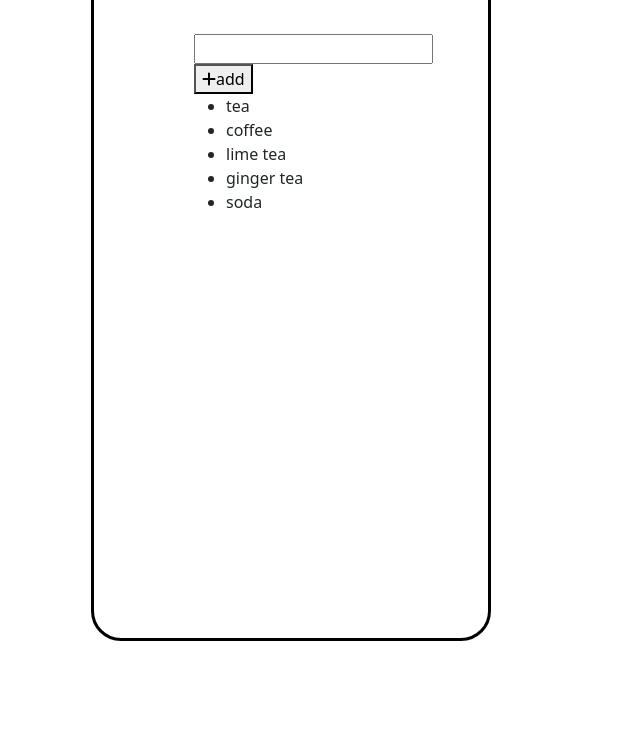
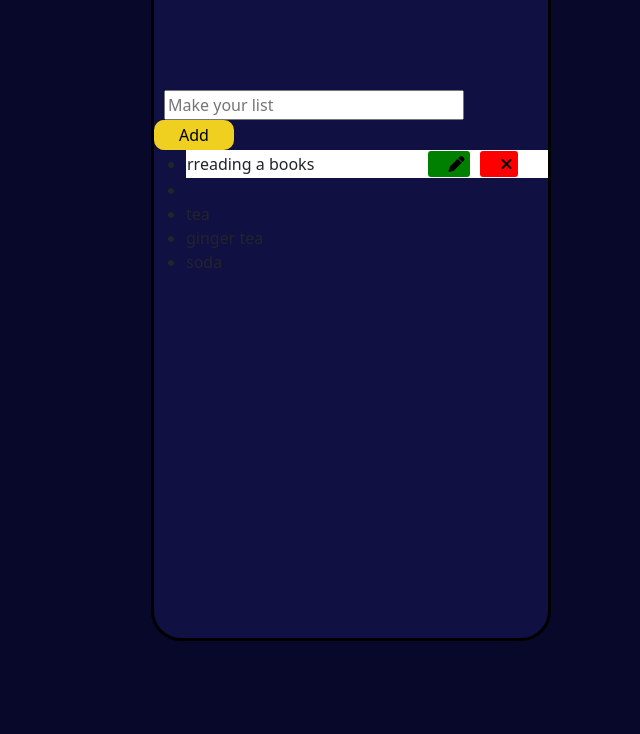
Before and after one commit to smpraneethkumar/project-of-JS, a plain HTML site: page project.html in a window 1280 px wide. Shown: the part 66-800 px from the top of the page, without its empty margins (349-989 px from the left). Drawn offline with nearby package versions, Linux system fonts and the light colour scheme.

Commit message:
all the css is over

```diff
--- a/project.html
+++ b/project.html
@@ -17,67 +17,70 @@
             crossorigin="anonymous"
         />
         <style>
-            .container{
+            body{
+                background-color: rgb(8, 8, 42);
+            }
+            #container{
+                background-color:  rgb(16, 16, 66);
                 border: 3px solid black;
-                align-items: center;
+
                 border-radius: 30px;
                 width: 400px;
                 height: 700px;
-                padding-top: 90px;
-                padding-left: 100px;
+                /* padding-top: 90px;
+                padding-left: 100px; */
                 margin-top: 7px;
+                margin-left: 500px;
+            }
+            #iadd{
+                border: 0cap;
+                background-color: rgb(239, 208, 33);
+                width: 80px;
+                height: 30px;
+                border-radius: 10px;
             }
 
-            /* #iadd{
-                border: 1px solid green;
-                padding: 10px;
-                margin-top: 50px;
-                width: 50px;
+            #listitems{
+                text-decoration: none;
+               }
+            #textinput{
+                margin-top: 100px;
+                margin-left: 10px;
+                width: 300px;
                 height: 30px;
-                border-radius: 30px;
-                background-color: orange;
-                color: white;
-            } */
-            .listitems{
-                text-decoration: none;            }
+
+            }
         </style>
     </head>
 
     <body>
-        <div class="container">
-            <input type="text" class="text">
-            <button id="iadd"><i class="fa-solid fa-plus"></i>add</button>
+        <div id="container">
+            <h2 style="color: white;text-align: center;">To Do List</h2>
+            <input type="text" id="textinput" placeholder="Make your list">
+            <button id="iadd">Add</button>
 
-             <ul class="listitems" >
-                <li>tea</li>
-                <li>coffee</li>
-                <li>lime tea</li>
+             <ul id="listitems" >
+                <li style="border: 1px solid white; background-color: white;"> rreading a books <button style="background-color: green;border-radius: 3px; border: green;margin-left: 110px; padding-left: 20px; align-items: center;"><i class="fa-solid fa-pen"></i></button><button style=" background-color: red;border-radius: 3px; border: red; margin-left: 10px;padding-left: 20px; text-align: center;"><i class="fa-solid fa-xmark"></i></button></li>
+                <li></li>
+                <li> tea</li>
                 <li>ginger tea</li>
                 <li>soda</li>
             </ul>
         </div>
        <script>
-        const text = document.querySelector(".text");
+        const text = document.getElementById("textinput");
 
 
-        const plue = document.getElementById("#iadd");
+        const add = document.getElementById("iadd");
 
 
-         const listitems = document.querySelector(".listitems");
+         const listitems = document.getElementById("listitems");
 
+        add.addEventListener("click",function adds(){
+            userText = document.getElementById("text").value;
+            document.getElementById("li").textContent = userText;
+        })
 
-
-
-
-        plue.addEventListener("click",()=>{
-            console.log("sdfsf");
-
-           const a = container.querySelector("ul");
-           const d = document.createElement("li");
-           d.innerHTML= text.value;
-          a.appendChild(d);
-
-        })
 
 
 
```
